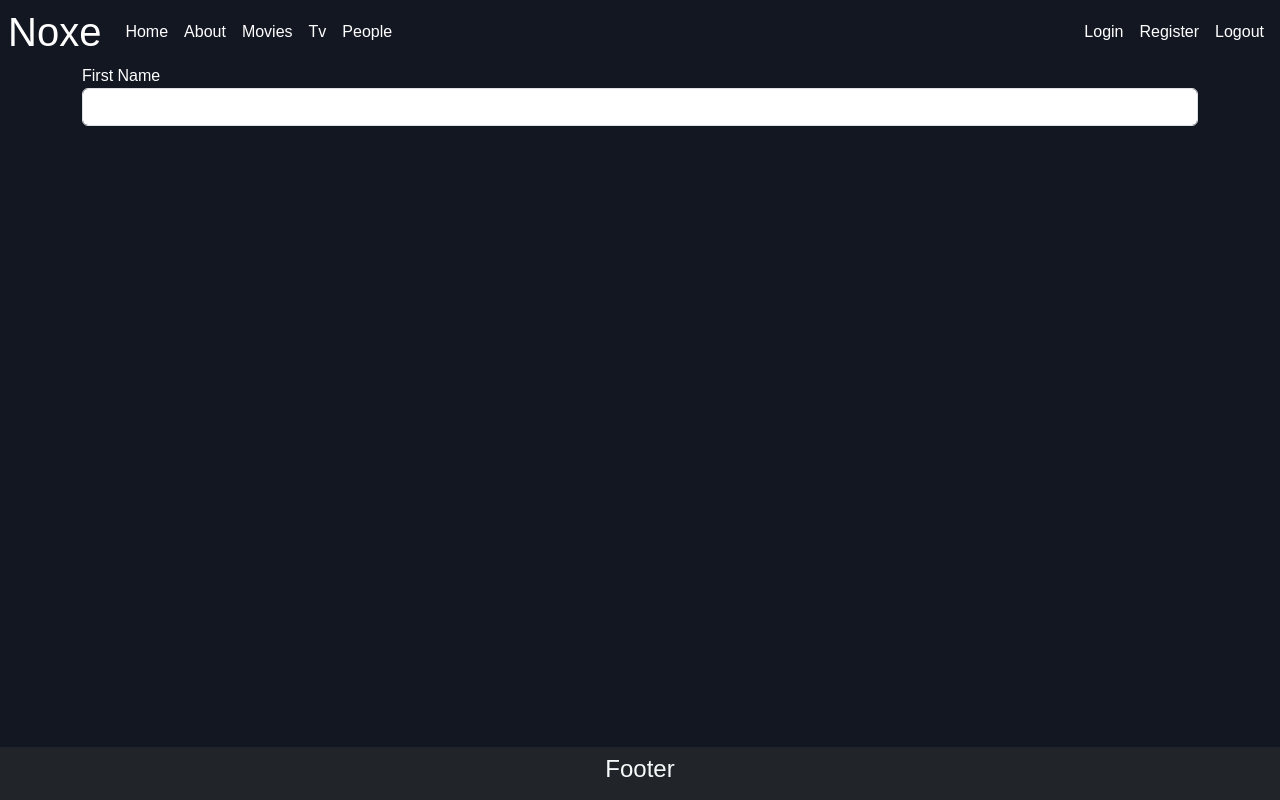
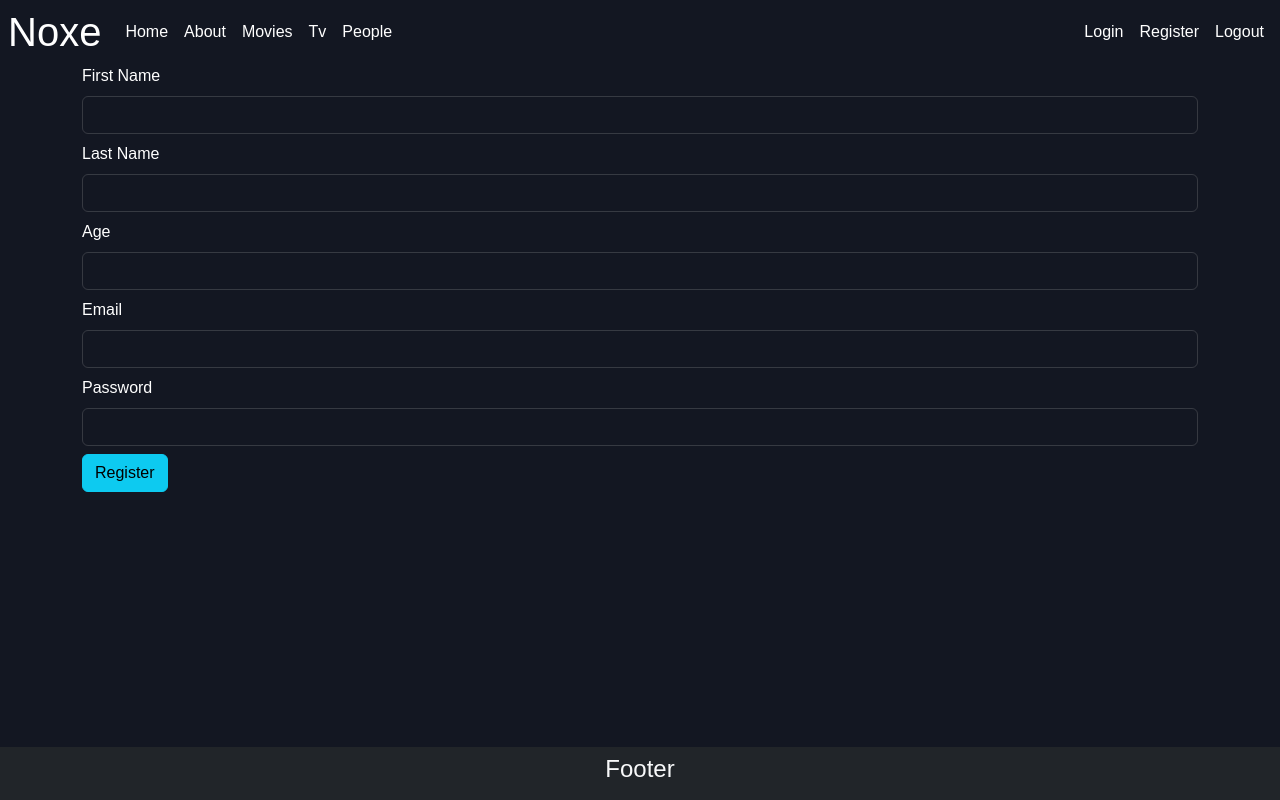
Before and after one commit to Moohameed47/Movies-Website, a React (Create React App) app: page / in a window 1280 px wide. Built offline with nearby package versions, Linux system fonts and the light colour scheme; some icons are missing.

Commit message:
Add Register Form

```diff
--- a/src/Components/Navbar/Navbar.jsx
+++ b/src/Components/Navbar/Navbar.jsx
@@ -25,7 +25,7 @@ export default function Navbar() {
                     </div>
                     <ul className='list-unstyled d-flex flex-md-row flex-column m-0 align-items-center'>
                         <li className='px-2'><Link to='login'>Login</Link></li>
-                        <li className='px-2'><Link to='register'>Register</Link></li>
+                        <li className='px-2'><Link to=''>Register</Link></li>
                         <li className='px-2'><span>Logout</span></li>
                     </ul>
                 </div>
--- a/src/Components/Register/Register.jsx
+++ b/src/Components/Register/Register.jsx
@@ -1,10 +1,45 @@
-import React, {Fragment} from 'react';
+import React, {Fragment, useState} from 'react';
+import {useNavigate} from "react-router-dom";
+export default function Register() {
 
-export default function Register() {
+    let navigate = useNavigate();
+
+    const [user, setUser] = useState({
+        firstName: '', lastName: '', age: 0, email: '', password: '',
+    })
+    const [isLoading, setIsLoading] = useState(false)
+
+    function getUserData(eventInfo) {
+        let myUser = {...user}
+        myUser[eventInfo.target.name] = eventInfo.target.value;
+        setUser(myUser)
+        console.log(myUser)
+    }
+
+
+    function submitRegisterForm(eventInfo) {
+        setIsLoading(true)
+        eventInfo.preventDefault();
+        navigate('/login')
+    }
+
     return <Fragment>
-        <form action="">
+        <form action="" onSubmit={submitRegisterForm}>
             <label htmlFor="firstName">First Name</label>
-            <input type="text" className='form-control' name='fistName' id='fistName'/>
+            <input onChange={getUserData} type="text" className='form-control my-input my-2' name='firstName'
+                   id='firstName'/>
+            <label htmlFor="lastName">Last Name</label>
+            <input onChange={getUserData} type="text" className='form-control my-input my-2' name='lastName'
+                   id='lastName'/>
+            <label htmlFor="age">Age</label>
+            <input onChange={getUserData} type="number" className='form-control my-input my-2' name='age' id='age'/>
+            <label htmlFor="email">Email</label>
+            <input onChange={getUserData} type="email" className='form-control my-input my-2' name='email' id='email'/>
+            <label htmlFor="password">Password</label>
+            <input onChange={getUserData} type="password" className='form-control my-input my-2' name='password'
+                   id='password'/>
+            <button className='btn btn-info'>Register</button>
+            {isLoading === true ? <i className='fas fa-spinner fa-spin'></i> : ''}
         </form>
     </Fragment>
 }
--- a/src/index.css
+++ b/src/index.css
@@ -10,11 +10,14 @@ body {
     font-family: var(--main-font);
     color: var(--font-color);
 }
+
 a {
     color: var(--font-color);
     text-decoration: none;
 }
-.my-input{
+
+.my-input {
     background: transparent;
     border: solid 1px #a8a8a83d;
+    color: var(--font-color);
 }
```
Lines whose indentation alone changed are shown as unchanged.
